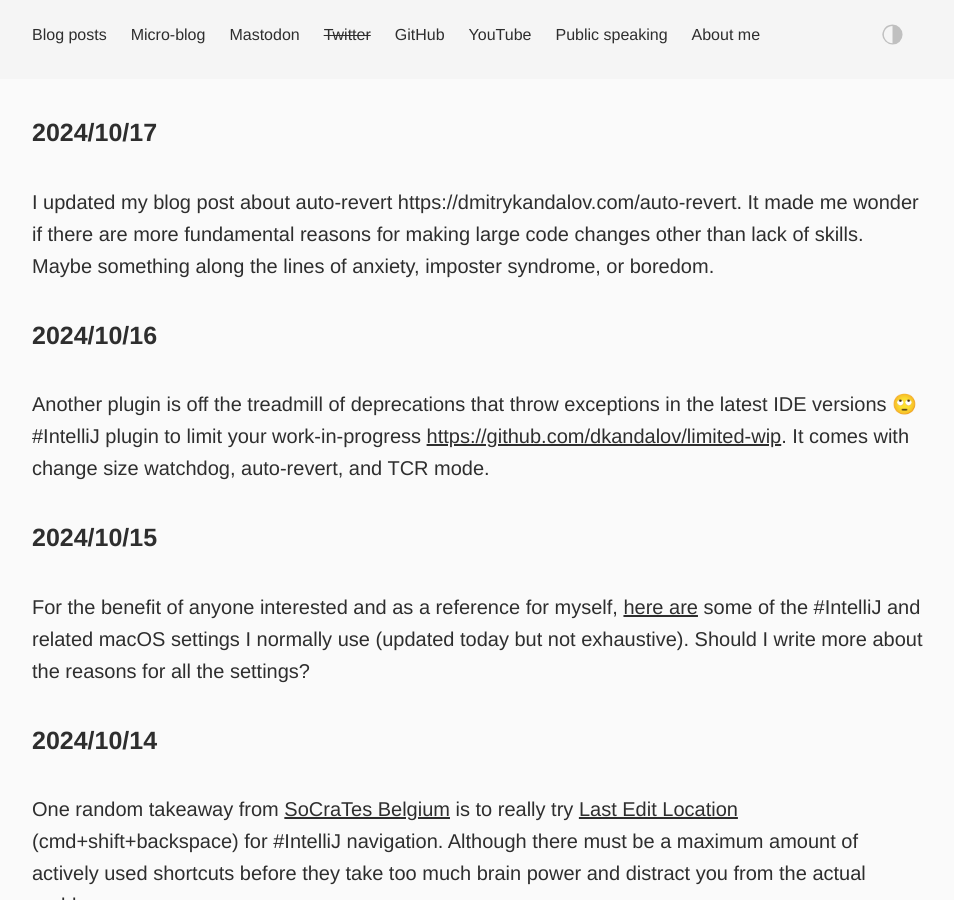
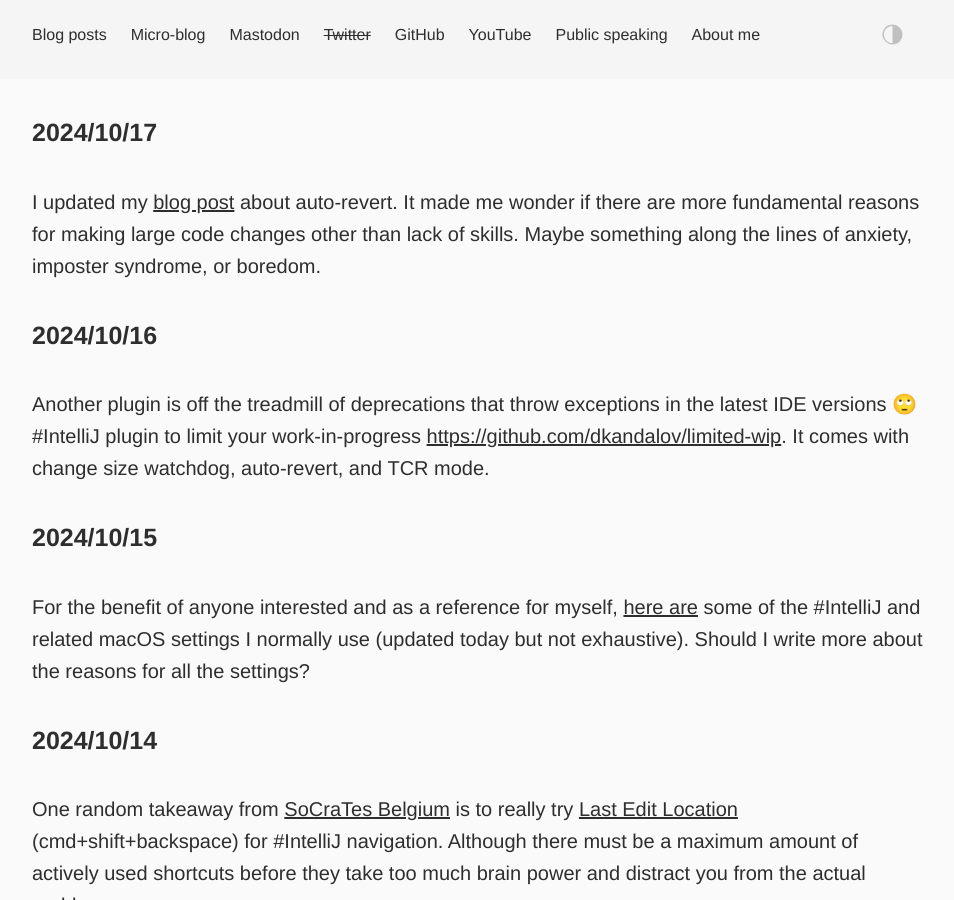
Before and after one commit to dkandalov/dkandalov.github.io, a Jekyll site: the page built from micro-blog.md, in a window 1280 px wide and 900 px high. Shown: the whole window, without its empty margins (160-1114 px from the left). Built offline with Jekyll 4.4.1, drawn with Linux system fonts in a browser that asks for light colours.

Commit message:
updated micro-blog

```diff
--- a/micro-blog.md
+++ b/micro-blog.md
@@ -4,7 +4,7 @@ permalink: /micro-blog/
 ---
 
 #### 2024/10/17
-I updated my blog post about auto-revert https://dmitrykandalov.com/auto-revert. It made me wonder if there are more fundamental reasons for making large code changes other than lack of skills. Maybe something along the lines of anxiety, imposter syndrome, or boredom.
+I updated my [blog post](https://dmitrykandalov.com/auto-revert) about auto-revert. It made me wonder if there are more fundamental reasons for making large code changes other than lack of skills. Maybe something along the lines of anxiety, imposter syndrome, or boredom.
 
 #### 2024/10/16
 Another plugin is off the treadmill of deprecations that throw exceptions in the latest IDE versions 🙄 #IntelliJ plugin to limit your work-in-progress <https://github.com/dkandalov/limited-wip>. It comes with change size watchdog, auto-revert, and TCR mode.
```
